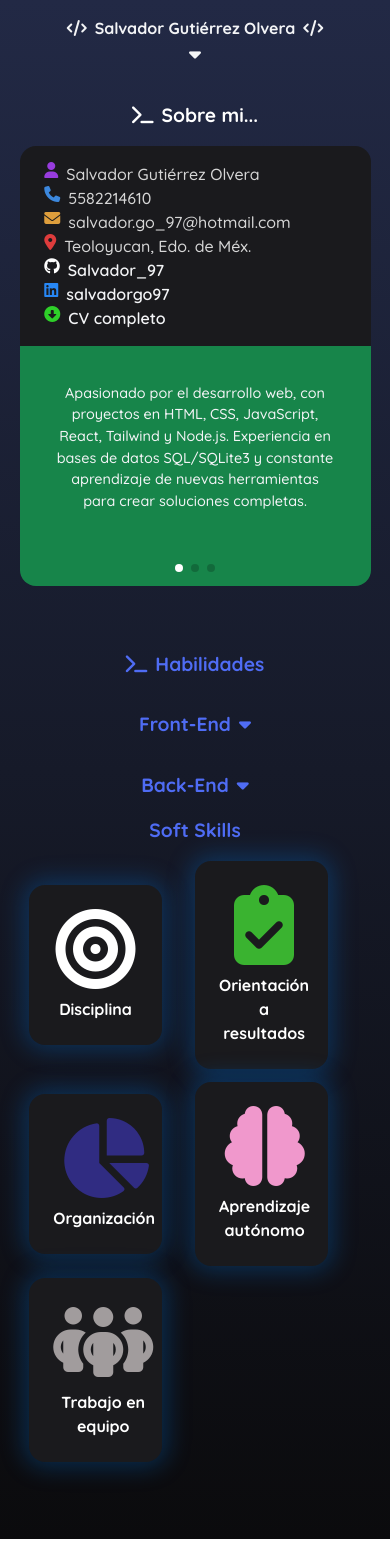
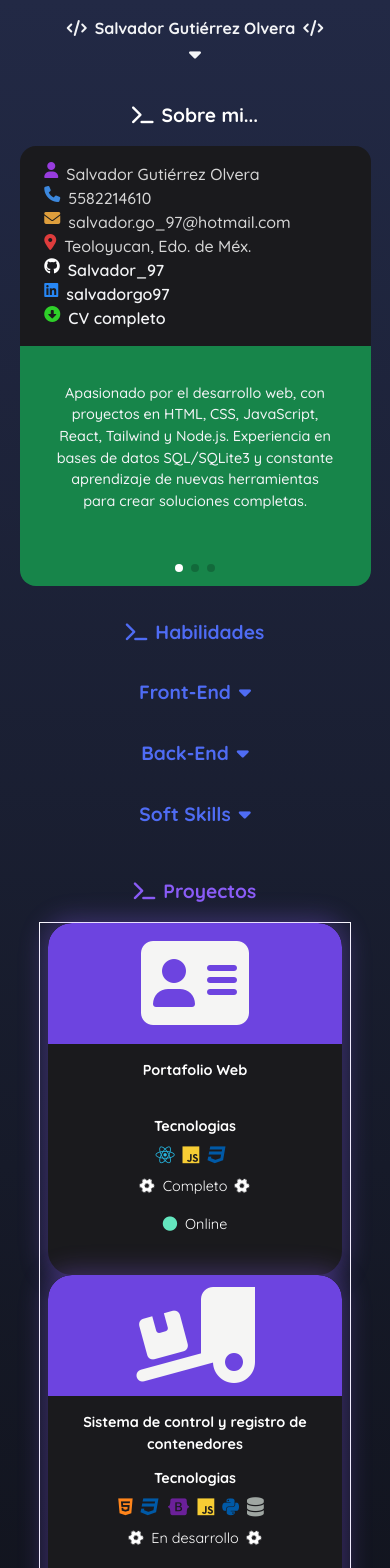
Before and after one commit to Salvador-97/Portafolio, a React (Vite) app: page / in a window 390 px wide. Shown: the top 1568 px of the page. Before the commit the page ends 1539 px from the top, so only its background shows below. Built offline with nearby package versions, Linux system fonts and the light colour scheme.

Commit message:
mobile-responsive

```diff
--- a/src/components/AcercaMi.jsx
+++ b/src/components/AcercaMi.jsx
@@ -16,7 +16,7 @@ export function InformacionSlides({ titulo, lista, colorFondo }) {
     return (
         <div className='text-blanco font-[700] text-center h-[90%] mt-[0.5rem]'>
             <div className='text-[1.3rem]'>{titulo}</div>
-            <div className='relative h-[80%] w-[90%] mx-auto'>
+            <div className='relative h-[75%] w-[90%] mx-auto'>
                 {lista.map((valor) => (
                 <div key={valor} onClick={() => setTarjeta(valor === cambioTarjeta ? null : valor)}
                 className={
--- a/src/components/Habilidades.jsx
+++ b/src/components/Habilidades.jsx
@@ -27,20 +27,18 @@ export function Habilidad({ lenguaje }) {
 
 export function Skills({ skill }) {
     return (
-        <div className="flex w-full">
-            <div className="w-[80%] flex justify-around bg-[#1A1A1D] p-[1rem] mb-[0.8rem] rounded-[1rem] shadow-[0_0_25px_5px_#0074D950]">
-                <div className="p-[0.5rem]">
-                    <i className={`
-                        ${skill.icono} text-[5rem] text-[#fff] mb-[0.5rem]`}
-                        style={{ color: skill.color }}></i>
-                    <p className="text-[#fff] font-[700]">{skill.nombre}</p>
-                </div>
+        <div className="bg-[#1A1A1D] rounded-[0.5rem] flex flex-col">
+            <div className="bg-azulfondo rounded-t-[0.5rem]">
+                <i className={`
+                        ${skill.icono} text-[2rem] my-[0.5rem]`}
+                    style={{ color: skill.color }}></i>
             </div>
+            <div className="text-blanco items-center w-[80%] m-auto py-[0.5rem] text-[0.6rem] font-[700]">{skill.nombre}</div>
         </div>
     );
 }
 
-export function TipoLenguage({ titulo, lista }) {
+export function Subseccion({ titulo, lista, lenguaje }) {
     const [navAbierto, abrirNav] = useState(false);
     return (
         <>
@@ -51,11 +49,14 @@ export function TipoLenguage({ titulo, lista }) {
                 </h2>
             </button>
             <div className={
-                clsx(`grid grid-cols-1 gap-[1rem] justify-between absolute top-full origin-top
-                    ${navAbierto ? 'opacity-100 relative' : 'opacity-0'}`
+                clsx(`grid gap-[1rem] justify-between absolute top-full origin-top`,
+                    navAbierto ? 'opacity-100 relative' : 'opacity-0',
+                    lenguaje ? 'grid-cols-1' : 'grid-cols-3'
                 )}>
-                {lista.map((lenguaje, index) => (
-                    <Habilidad key={index} lenguaje={lenguajes[lenguaje]} />
+                {lista.map(item => (
+                    lenguaje
+                        ? <Habilidad key={item} lenguaje={lenguajes[item]} />
+                        : <Skills key={item} skill={skills[item]} />
                 ))}
             </div>
         </>
@@ -66,16 +67,9 @@ export default function Habilidades() {
     return (
         <>
             <div className="flex flex-col text-center relative overflow-hidden">
-                <TipoLenguage titulo="Front-End" lista={listaFront} />
-                <TipoLenguage titulo="Back-End" lista={listaBack} />
-            </div>
-            <div className="flex flex-col text-center">
-                <h2 className="text-[#4F6CF4] font-[700] text-[1.2rem] mb-[1rem]">Soft Skills</h2>
-                <div className="grid grid-cols-2 justify-between place-items-center">
-                    {listaSkills.map((skill, index) => (
-                        <Skills key={index} skill={skills[skill]} />
-                    ))}
-                </div>
+                <Subseccion titulo="Front-End" lista={listaFront} lenguaje={true} />
+                <Subseccion titulo="Back-End" lista={listaBack} lenguaje={true} />
+                <Subseccion titulo="Soft Skills" lista={listaSkills} lenguaje={false} />
             </div>
         </>
     );
--- a/src/components/Secciones.jsx
+++ b/src/components/Secciones.jsx
@@ -15,20 +15,19 @@ export function Seccion({ Titulo, color }) {
 export default function Secciones() {
     return (
         <>
-            <div className='w-[90%] mx-auto my-[2rem]'>
+            <div className='w-[90%] mx-auto mt-[2rem]'>
                 <Seccion Titulo="Sobre mi..." color='#fff' />
                 <AcercaMi />
             </div>
 
-            <div className='w-[85%] mx-auto my-[4rem]'>
+            <div className='w-[85%] mx-auto mt-[2rem]'>
                 <Seccion Titulo="Habilidades" color='#4F6CF4'/>
                 <Habilidades />
             </div>
-            {/*
-            <div className='w-4/5 mx-auto my-[4rem] border border-[#fff]'>
+            <div className='w-4/5 mx-auto mt-[2rem]'>
                 <Seccion Titulo="Proyectos" color='#8A5CF6'/>
                 <Proyectos />
-            </div> */}
+            </div>
         </>
     )
 }
--- a/src/utils/informacionHabilidades.js
+++ b/src/utils/informacionHabilidades.js
@@ -96,7 +96,7 @@ export const listaSkills = ['disciplina', 'resultados', 'organizacion', 'aprendi
 const disciplinaJSON = {
     nombre: 'Disciplina',
     icono: 'fa-solid fa-bullseye',
-    color: '#fff'
+    color: '#BD3953'
 }
 
 const resultadosJSON = {
@@ -108,7 +108,7 @@ const resultadosJSON = {
 const organizacionJSON = {
     nombre: 'Organización',
     icono: 'fa-solid fa-chart-pie',
-    color: '#302C82'
+    color: '#D4B726'
 }
 const aprendizajeJSON = {
     nombre: 'Aprendizaje autónomo',
```
